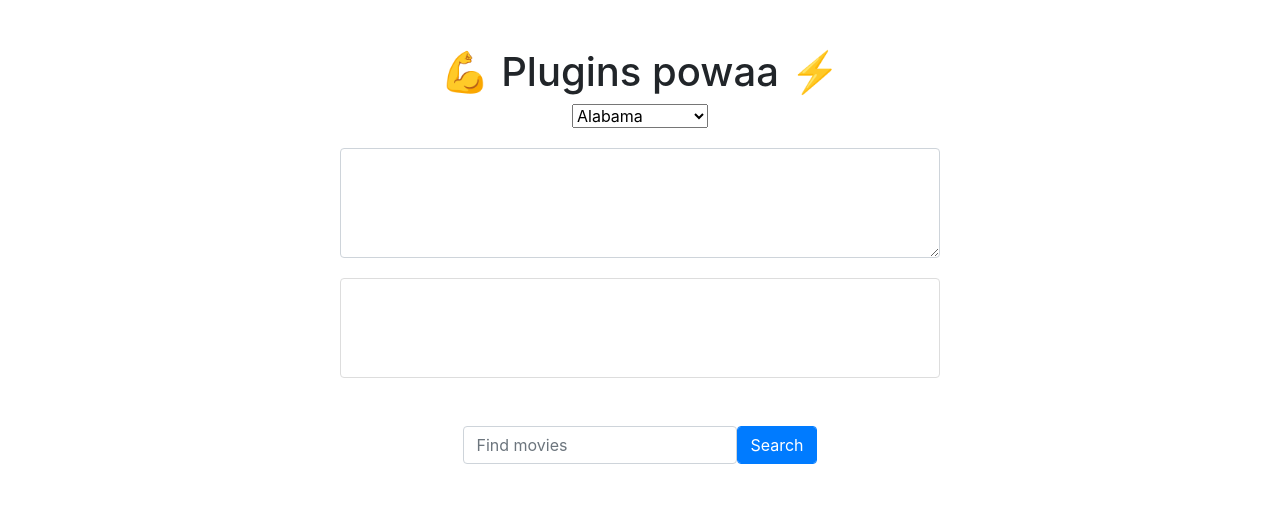
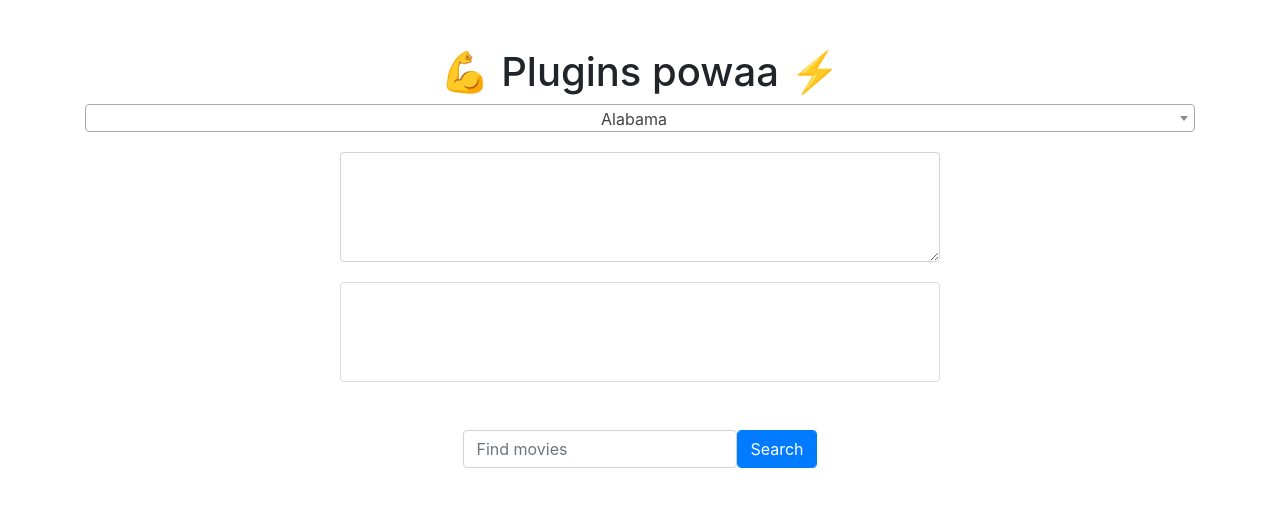
Before and after one commit to yannklein/js-plugin-471, a website built with webpack: page index.html in a window 1280 px wide. Built offline with nearby package versions, Linux system fonts and the light colour scheme; no server answers.

Commit message:
turn select css link to a cdn one

```diff
--- a/index.html
+++ b/index.html
@@ -5,7 +5,7 @@
     <title>Playground - JavaScript 101</title>
     <link rel="stylesheet" href="style.css">
     <meta name="viewport" content="width=device-width, initial-scale=1, shrink-to-fit=no">
-    <link rel="stylesheet" href="node_modules/select2/dist/css/select2.css">
+    <link href="https://cdn.jsdelivr.net/npm/select2@4.1.0-beta.1/dist/css/select2.min.css" rel="stylesheet" />
     <!-- Bootstrap CSS -->
     <link rel="stylesheet" href="https://stackpath.bootstrapcdn.com/bootstrap/4.1.3/css/bootstrap.min.css" integrity="sha384-MCw98/SFnGE8fJT3GXwEOngsV7Zt27NXFoaoApmYm81iuXoPkFOJwJ8ERdknLPMO" crossorigin="anonymous">
   </head>
```
Also changed, not shown: dist/main.js, dist/timestamp.txt (deleted), 2 other files.
